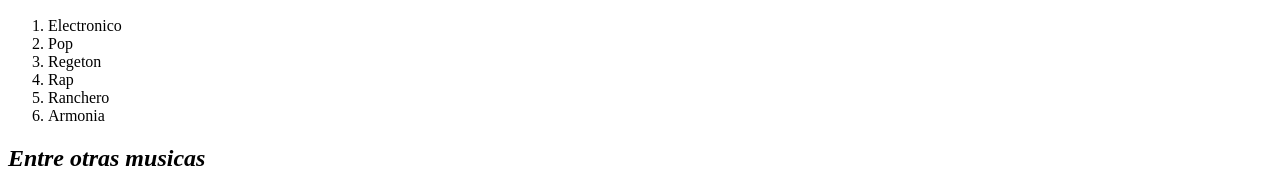
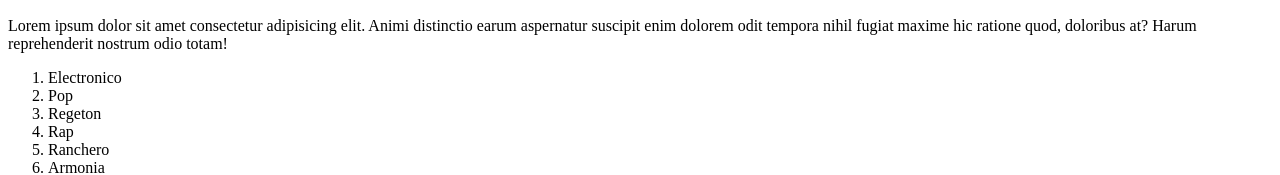
Before and after one commit to VictorGSandoval/TareaHTML, a plain HTML site: page index.html in a window 1280 px wide. Shown: the part 556-731 px from the top of the page. Drawn offline with Linux system fonts and the light colour scheme.

Commit message:
version2

```diff
--- a/index.html
+++ b/index.html
@@ -21,6 +21,7 @@
         alivia las penas o haga crecer sus alegrias dependiendo el caso entre ellos estan.</p>
     <h2><i>Ejm:</i></h2>
     <img src="https://bit.ly/fcc-relaxing-cat" alt="">
+    <p>Lorem ipsum dolor sit amet consectetur adipisicing elit. Animi distinctio earum aspernatur suscipit enim dolorem odit tempora nihil fugiat maxime hic ratione quod, doloribus at? Harum reprehenderit nostrum odio totam!</p>
     <ol>
         <li> Electronico</li>
         <li> Pop</li>
```
